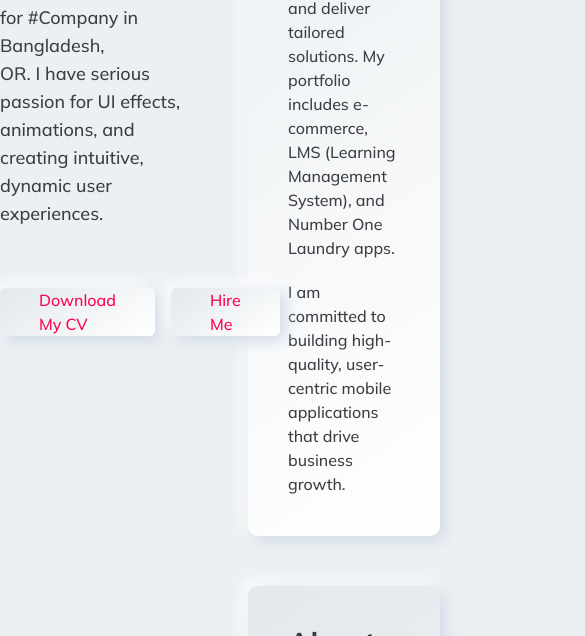
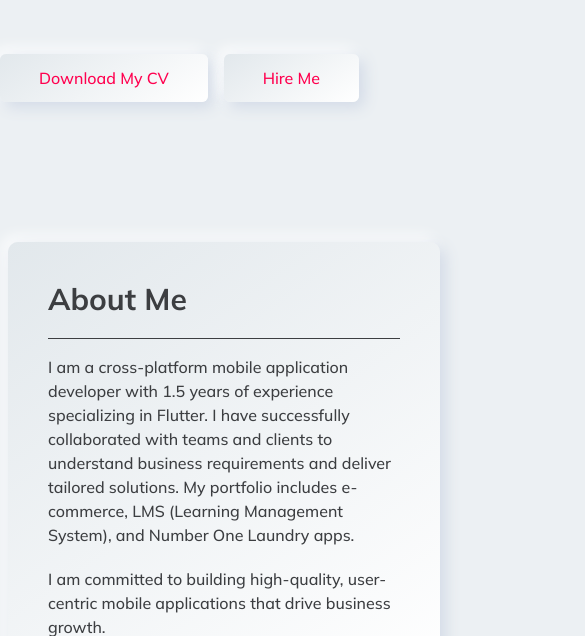
Before and after one commit to fahmidmunshi2004-cmd/my-portfolio, a plain HTML site: page index.html in a window 390 px wide. Shown: the part 746-1382 px from the top of the page, 585 px wide, since content can reach past the window. Drawn offline with nearby package versions, Linux system fonts and the light colour scheme.

```diff
--- a/index.html
+++ b/index.html
@@ -44,7 +44,7 @@
         <div class="max-w-2lg mx-auto">
             <div class="grid grid-cols-12 gap-10">
 
-                <div class="col-span-6">
+                <div class="col-span-12 md:col-span-6">
                     <div class="left_content mb-[100px] sticky top-10">
                         <img class="tilt cursor-pointer w-[180px] h-[180px] border-[5px] border-primary rounded-full object-cover mb-7"
                             src="./assets/images/portfolio-main-img/shakil-hossain-01.png" alt="">
@@ -69,7 +69,7 @@
                     </div>
                 </div>
 
-                <div class="col-span-6 ml-2">
+                <div class="col-span-12 md:col-span-6 ml-2">
                     <div class="info-box">
                         <h2 class="text-[30px] text-[#3c3e41] font-bold mb-4 pb-4 border-b border-b-[#3c3e41]">
                             About Me
```
